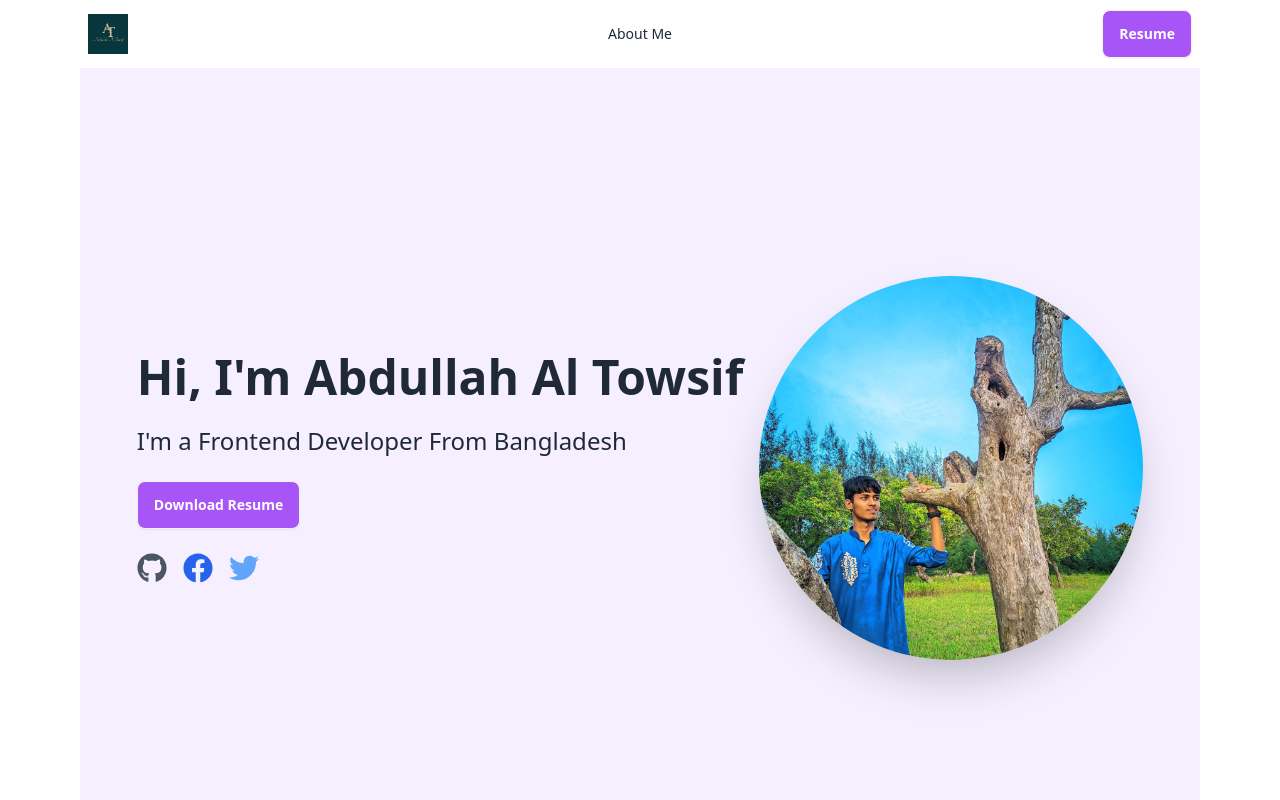
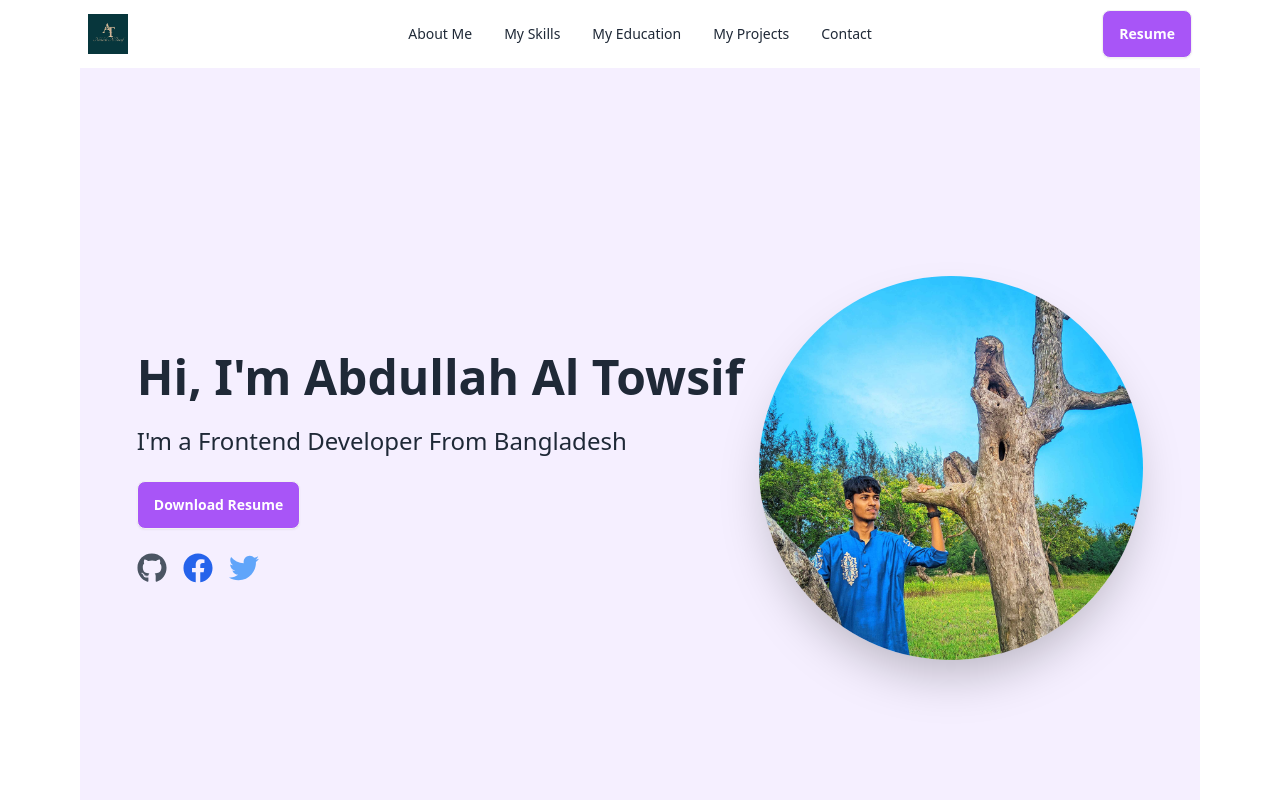
Before and after one commit to AbdullahAlTowsif/my-portfolio, a React (Vite) app: page / in a window 1280 px wide. Shown: the top 800 px of the page. Built offline with nearby package versions, Linux system fonts and the light colour scheme.

Commit message:
nav section scroll added

```diff
--- a/src/components/EducationExperience.jsx
+++ b/src/components/EducationExperience.jsx
@@ -1,6 +1,6 @@
 const EducationExperience = () => {
     return (
-        <div className="container mx-auto max-w-4xl text-center lg:text-left py-16">
+        <div id="my-education" className="container mx-auto max-w-4xl text-center lg:text-left py-16">
             <h1 className="text-4xl font-bold mb-6">My Education</h1>
             <div className="border rounded-lg p-5 space-y-5">
                 <div className="space-y-2">
--- a/src/components/GetInTouch.jsx
+++ b/src/components/GetInTouch.jsx
@@ -2,7 +2,7 @@ import { FaPhoneAlt, FaEnvelope, FaTwitter, FaFacebook, FaGithub } from 'react-i
 
 const GetInTouch = () => {
     return (
-        <div className="bg-gray-50 py-16 px-8">
+        <div id='contact-me' className="bg-gray-50 py-16 px-8">
             <div className="max-w-6xl mx-auto">
                 <h2 className="text-3xl font-bold text-center mb-8">Get in Touch</h2>
                 <div className="grid grid-cols-1 lg:grid-cols-2 gap-8">
--- a/src/components/MyProjects.jsx
+++ b/src/components/MyProjects.jsx
@@ -9,7 +9,7 @@ const MyProjects = () => {
             .then(data => setProjects(data))
     }, [])
     return (
-        <div>
+        <div id="my-projects">
             <h1 className="text-4xl font-bold text-green-600 mb-12 text-center">My Projects</h1>
             <div className="grid grid-cols-1 md:grid-cols-2 lg:grid-cols-3 gap-5 justify-center items-center mb-5">
                 {
--- a/src/components/Navbar.jsx
+++ b/src/components/Navbar.jsx
@@ -14,6 +14,50 @@ const Navbar = () => {
                     className="cursor-pointer"
                 >
                     About Me
+                </ScrollLink>
+            </li>
+            <li>
+                <ScrollLink
+                    to="my-skills"
+                    smooth={true}
+                    duration={500}
+                    offset={-70}
+                    className="cursor-pointer"
+                >
+                    My Skills
+                </ScrollLink>
+            </li>
+            <li>
+                <ScrollLink
+                    to="my-education"
+                    smooth={true}
+                    duration={500}
+                    offset={-70}
+                    className="cursor-pointer"
+                >
+                    My Education
+                </ScrollLink>
+            </li>
+            <li>
+                <ScrollLink
+                    to="my-projects"
+                    smooth={true}
+                    duration={500}
+                    offset={-70}
+                    className="cursor-pointer"
+                >
+                    My Projects
+                </ScrollLink>
+            </li>
+            <li>
+                <ScrollLink
+                    to="contact-me"
+                    smooth={true}
+                    duration={500}
+                    offset={-70}
+                    className="cursor-pointer"
+                >
+                    Contact
                 </ScrollLink>
             </li>
         </>
--- a/src/components/Skills.jsx
+++ b/src/components/Skills.jsx
@@ -17,7 +17,7 @@ const Skills = () => {
     ];
 
     return (
-        <div className="bg-base-200 py-16 px-6 lg:px-20">
+        <div id='my-skills' className="bg-base-200 py-16 px-6 lg:px-20">
             <div className="container mx-auto max-w-5xl text-center">
                 <h1 className="text-4xl font-bold text-green-600 mb-12">My Skills</h1>
                 <div className="grid grid-cols-2 sm:grid-cols-3 md:grid-cols-4 gap-10">
```
